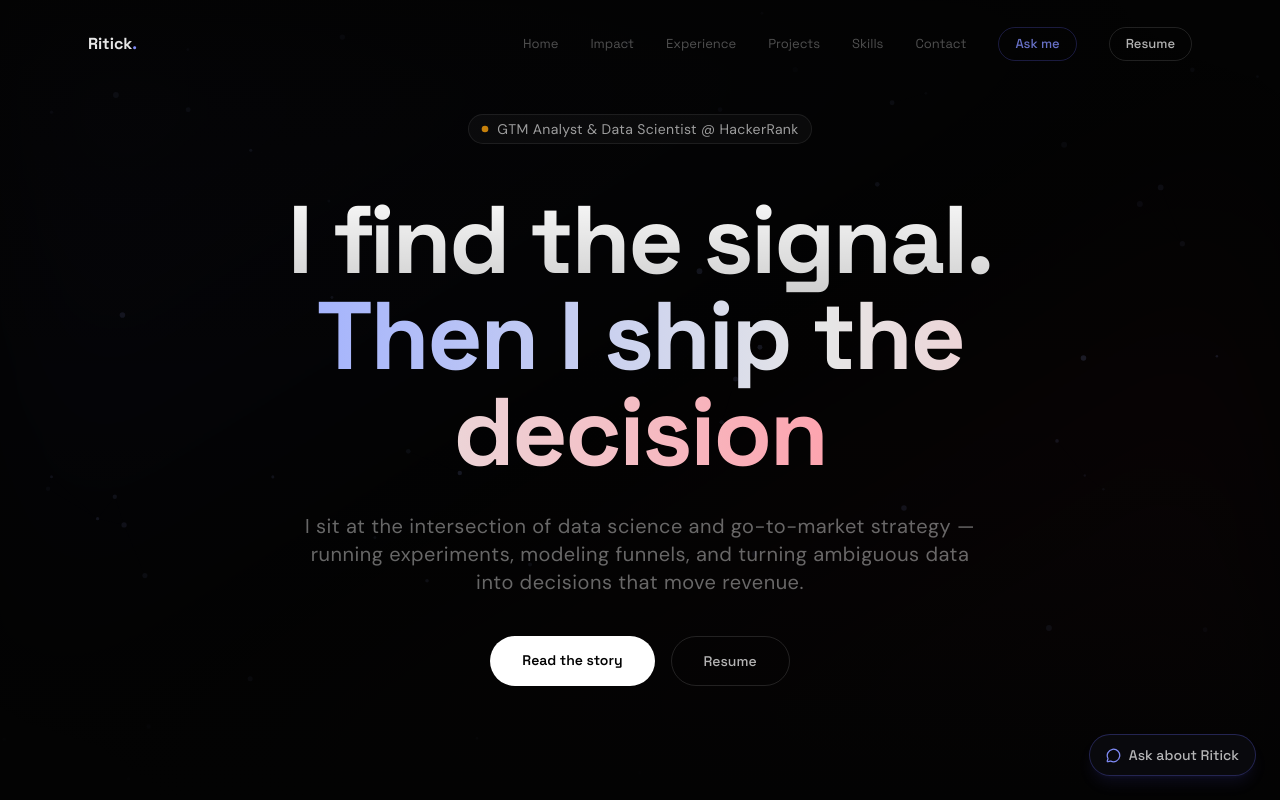
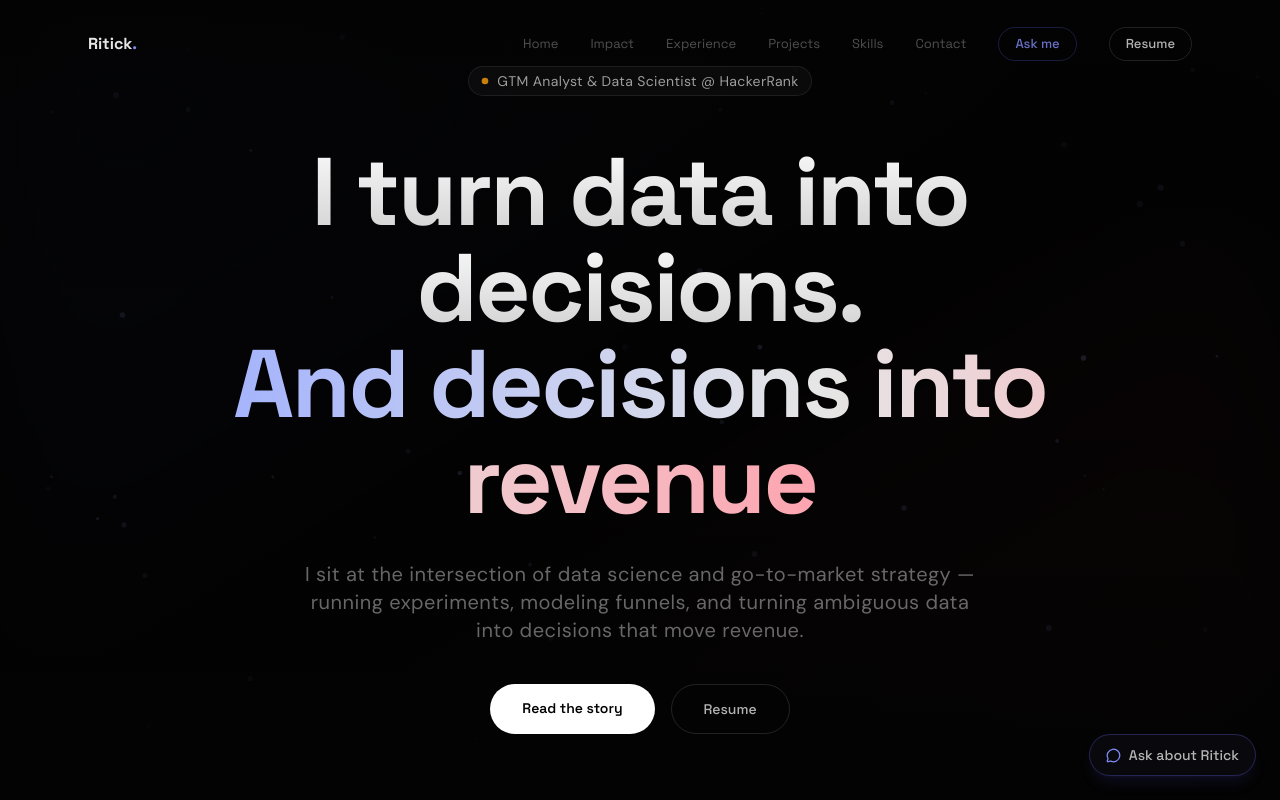
Before and after one commit to Ritick-Srivastava/data-science-portfolio-website, a React (Vite) app: page / in a window 1280 px wide. Shown: the top 800 px of the page. Built offline with nearby package versions, Linux system fonts and the light colour scheme.

Commit message:
Update tagline to new two-liner

```diff
--- a/src/data/aboutMe.js
+++ b/src/data/aboutMe.js
@@ -1,7 +1,7 @@
 export const aboutMeSystemPrompt = `You are an AI assistant on Ritick Srivastava's portfolio website. Your job is to answer questions about Ritick — his professional experience, skills, projects, and personal interests — in third person, as if you're a knowledgeable assistant representing him. Be warm, direct, and confident. Keep answers concise (2-4 sentences) unless more detail is clearly warranted.
 
 WHO I AM:
-I'm Ritick Srivastava, a GTM Analyst & Data Scientist at HackerRank, based in Bangalore, India. My tagline: "I find the signal. Then I ship the decision." I sit at the intersection of data science and go-to-market strategy — running experiments, modeling funnels, and turning ambiguous data into decisions that move revenue.
+I'm Ritick Srivastava, a GTM Analyst & Data Scientist at HackerRank, based in Bangalore, India. My tagline: "I turn data into decisions. And decisions into revenue." I sit at the intersection of data science and go-to-market strategy — running experiments, modeling funnels, and turning ambiguous data into decisions that move revenue.
 
 CURRENT ROLE — GTM Analyst, Data Science & Analytics at HackerRank (Jul 2023 – Present):
 I own experimentation, forecasting, and exec-facing analytics across self-serve and full-serve GTM. I built the analytical frameworks the business runs on.
--- a/src/data/content.js
+++ b/src/data/content.js
@@ -1,6 +1,6 @@
 export const profile = {
   name: "Ritick Srivastava",
-  tagline: "I find the signal. Then I ship the decision.",
+  tagline: "I turn data into decisions. And decisions into revenue.",
   role: "GTM Analyst & Data Scientist",
   company: "HackerRank",
   summary:
```
